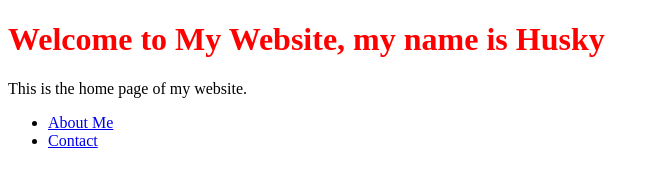
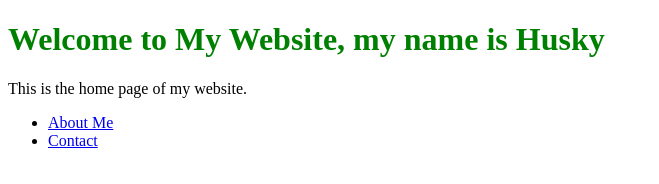
Before and after one commit to huskysama123/FA25_Se2002_WED101c, a plain HTML site: page index.html in a window 1280 px wide. Shown: the whole page, without its empty margins (0-659 px from the left). Drawn offline with Linux system fonts and the light colour scheme.

Commit message:
Update file

```diff
--- a/index.html
+++ b/index.html
@@ -5,7 +5,7 @@
 </head>
 <body>
 
-  <h1 style="color: red">Welcome to My Website, my name is Husky</h1>
+  <h1 style="color: green">Welcome to My Website, my name is Husky</h1>
 
   <p>This is the home page of my website.</p>
 
```
